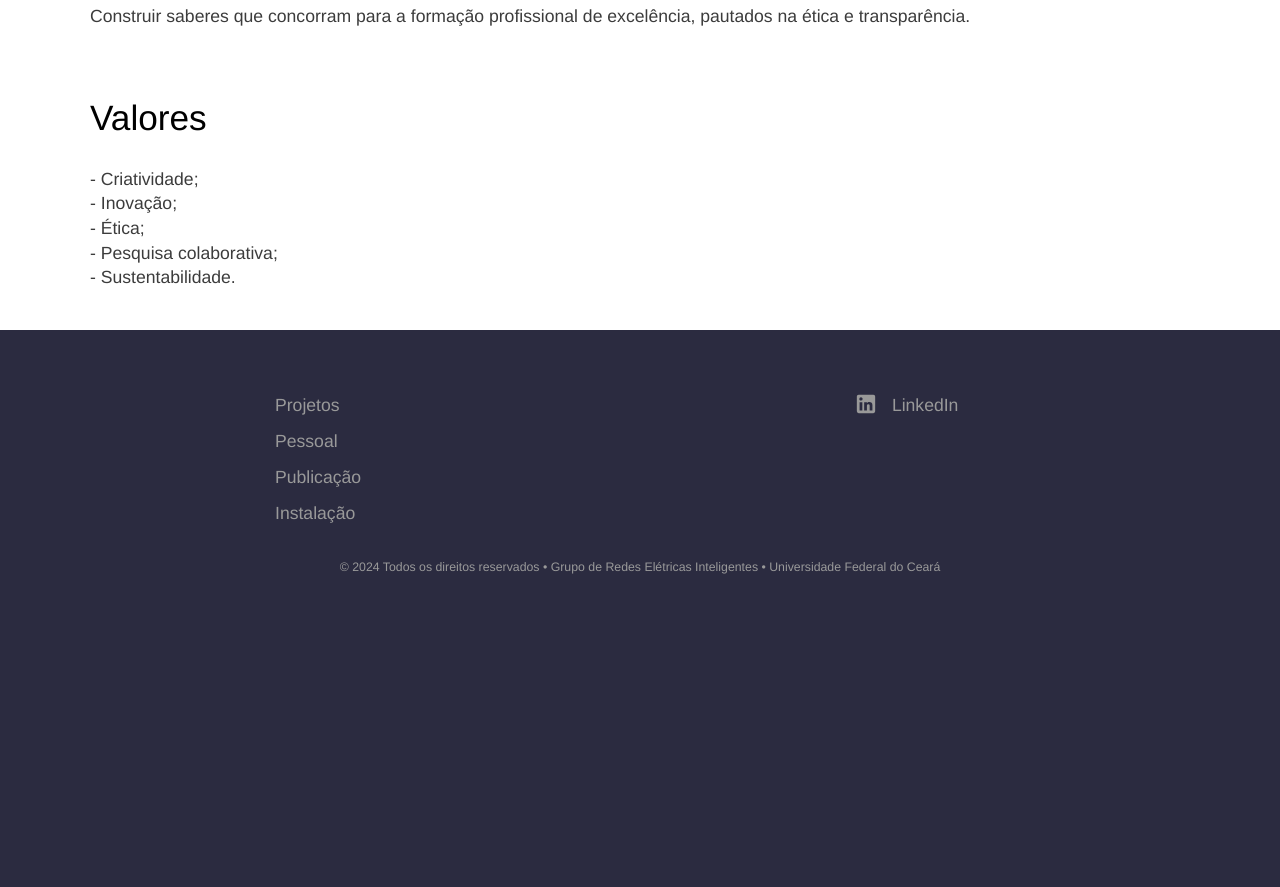
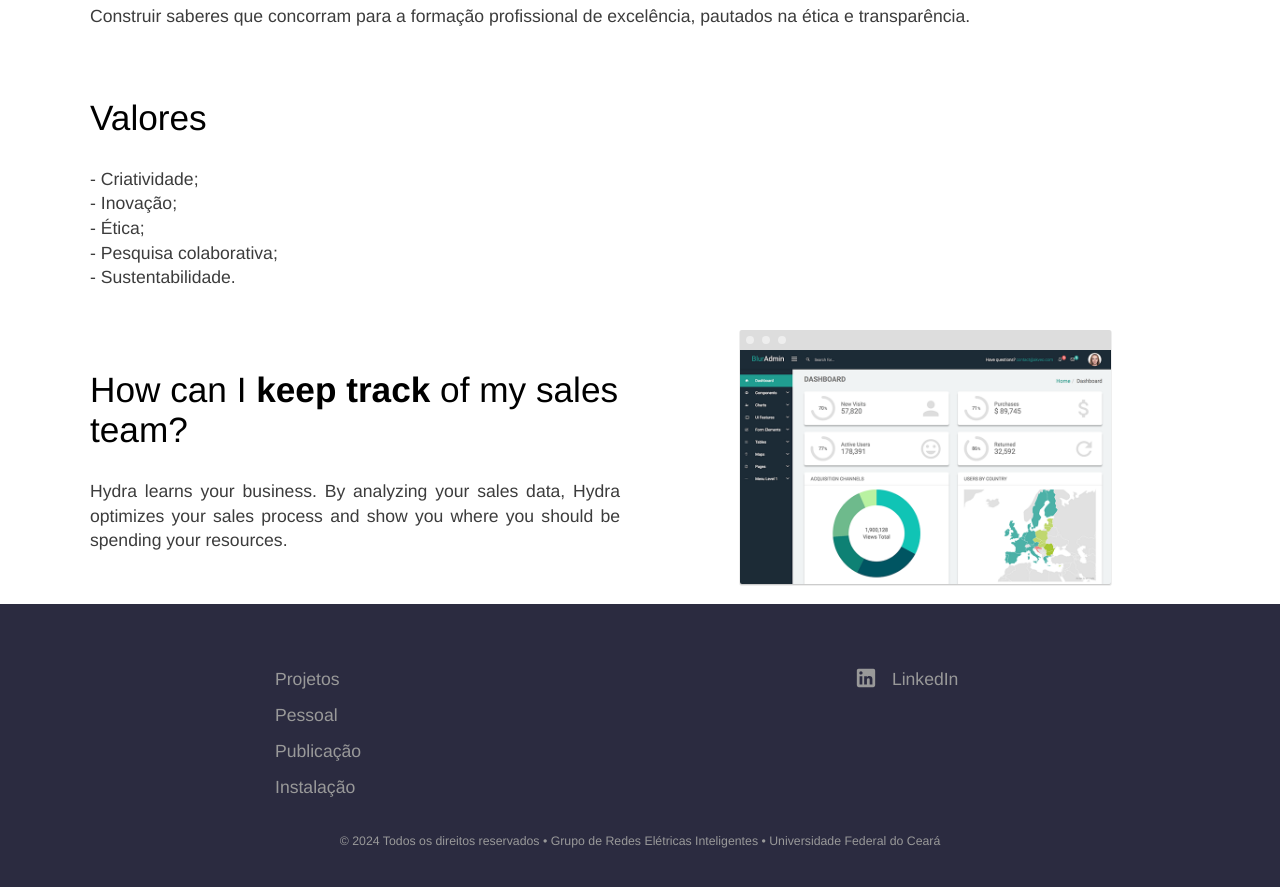
Before and after one commit to Gabriell89222/Gabriell89222.github.io, a Jekyll site: the page built from index.html, in a window 1280 px wide and 900 px high, scrolled down 1026 px. Shown: the top 887 px of the window. Built offline with Jekyll 4.4.1, drawn with Linux system fonts in a browser that asks for light colours; before the commit the page ends 1652 px from its top, so only the background shows below that.

Commit message:
Atualização pagina inicial

```diff
--- a/index.html
+++ b/index.html
@@ -73,6 +73,17 @@ description:
 			</div>
 		</div>
 	</section>
+	<section>
+		<div class="container flex">
+			<div class="text editable">
+				<h2>How can I <strong>keep track</strong> of my sales team?</h2>
+				<p>Hydra learns your business. By analyzing your sales data, Hydra optimizes your sales process and show you where you should be spending your resources.</p>
+			</div>
+			<div class="image">
+				<img src="{{ site.baseurl }}/images/dashboard.png" alt="Screenshot" class="screenshot editable" />
+			</div>
+		</div>
+	</section>
 				</blockquote>
 			</div>
 		</div>
```
